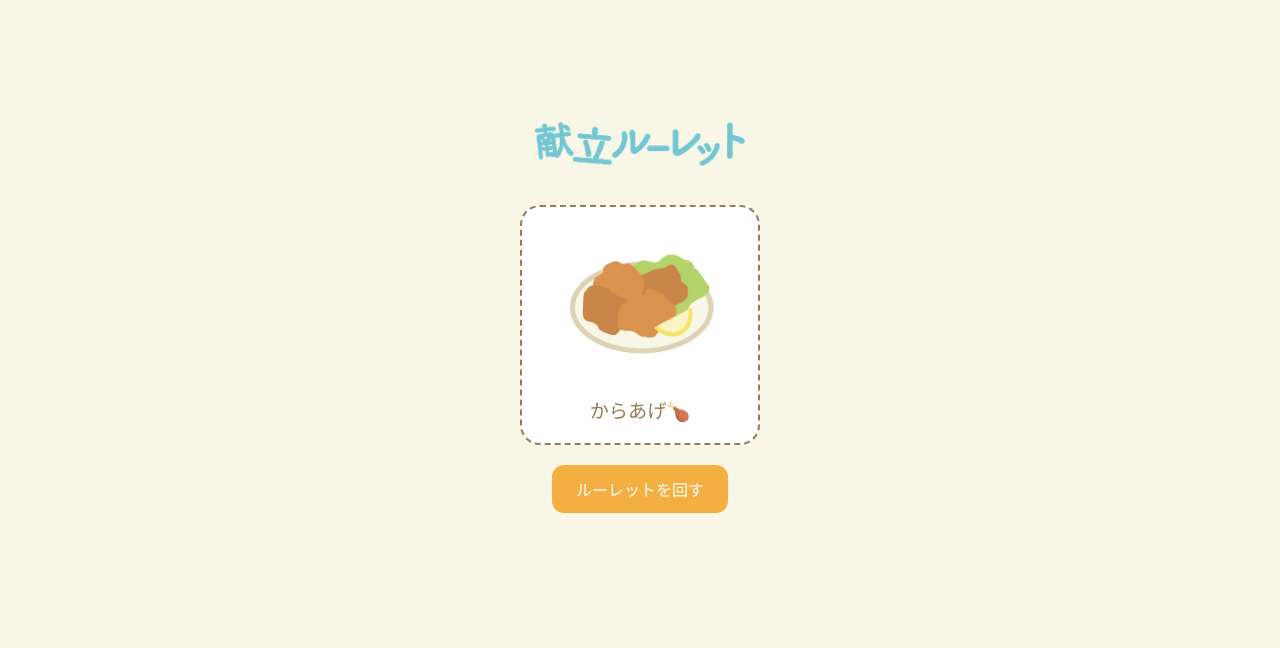
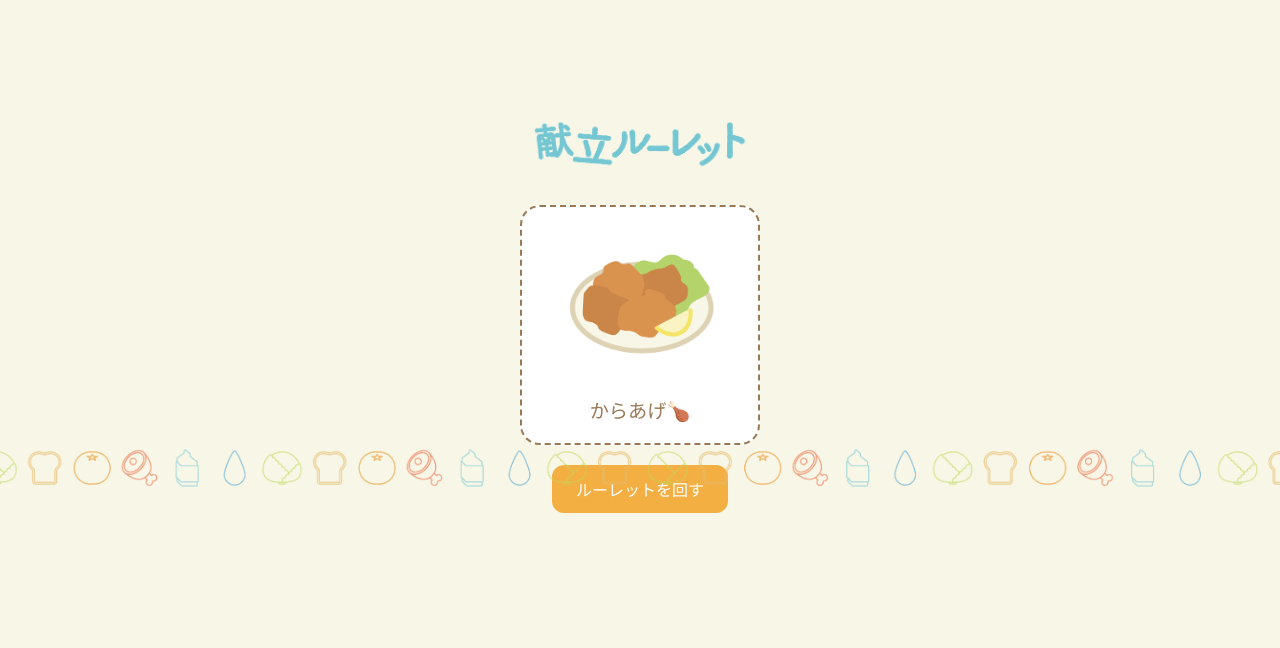
Before and after one commit to mitsutarou/syokuseikatsumagnet, a plain HTML site: page slot.html in a window 1280 px wide. Shown: the part 152-800 px from the top of the page. Drawn offline with Linux system fonts and the light colour scheme.

Commit message:
Update slot.html

```diff
--- a/slot.html
+++ b/slot.html
@@ -27,7 +27,7 @@
     }
 
     footer {
-      margin-top: 200px;
+      margin-top: -200px;
       height: 60px;
       width: 100%;
       overflow: hidden;
```
